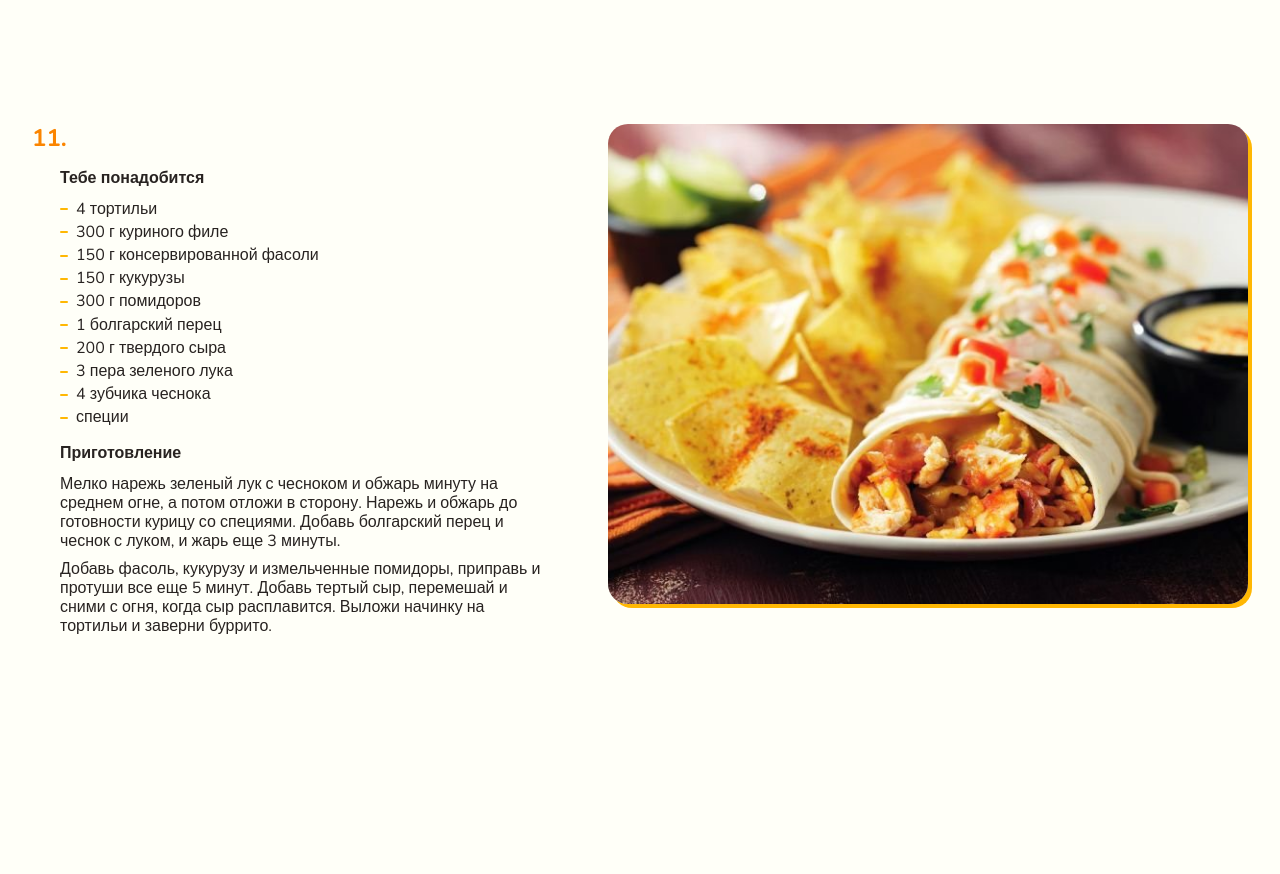
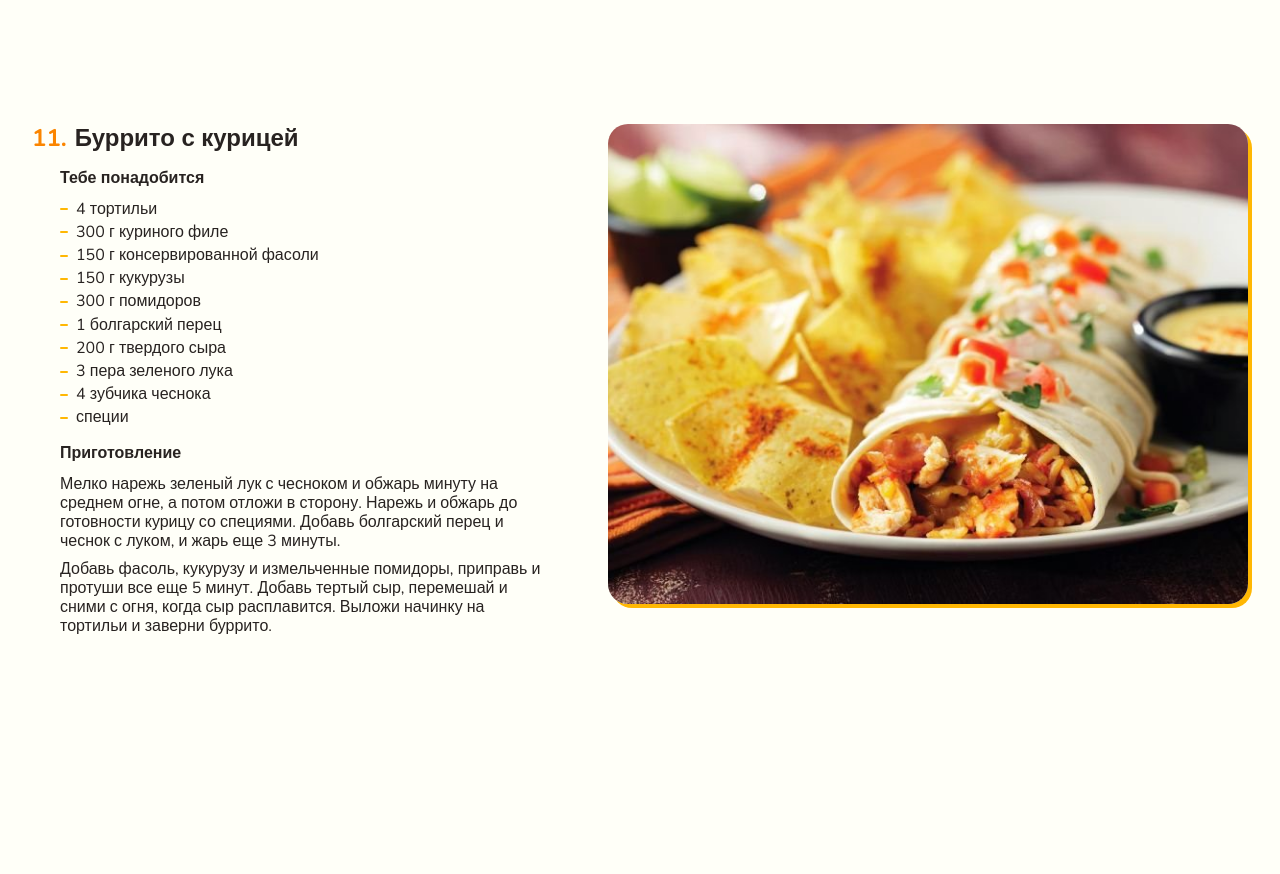
Before and after one commit to valeriadmitrievna-dev/lyuda-landing, a plain HTML site: page index.html in a window 1280 px wide. Shown: the part 8820-9694 px from the top of the page. Drawn offline with nearby package versions, Linux system fonts and the light colour scheme.

Commit message:
Slide 11

```diff
--- a/index.html
+++ b/index.html
@@ -312,7 +312,7 @@
     <section class="dish">
       <div class="container">
         <div class="content">
-          <h2><span class="number">11.</span></h2>
+          <h2><span class="number">11.</span>Буррито с курицей</h2>
           <h4>Тебе понадобится</h4>
           <ul>
             <li>4 тортильи</li>
```
